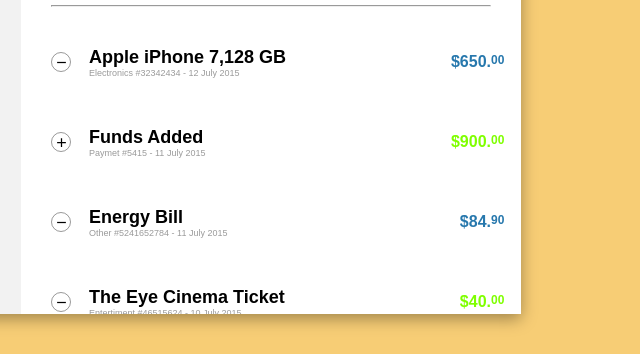
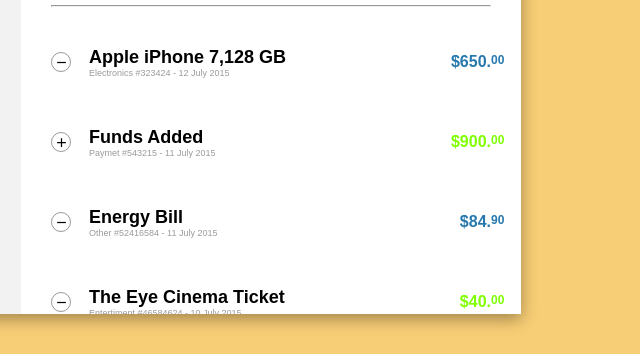
Before and after one commit to firdavs13/Assets, a plain HTML site: page index.html in a window 1280 px wide. Shown: the part 166-520 px from the top of the page, 539-1179 px from the left. Drawn offline with Linux system fonts and the light colour scheme.

```diff
--- a/index.html
+++ b/index.html
@@ -62,7 +62,9 @@
         <p class="heading">Curret Balance</p>
         <p class="right-nubm">$729.<span class="numb-dive">00</span></p>
       </div>
+
       <hr>
+
       <div class="right-bot">
 
         <!-- RIGHT-LIST -->
@@ -74,7 +76,7 @@
             </div>
             <div class="words">
               <p class="word-heading">Apple iPhone 7,128 GB</p>
-              <p class="word-desc">Electronics #32342434 - 12 July 2015</p>
+              <p class="word-desc">Electronics #323424 - 12 July 2015</p>
             </div>
             <div class="numbers">
               <p class="number">$650.<span class="numb-dive">00</span></p>
@@ -87,7 +89,7 @@
             </div>
             <div class="words">
               <p class="word-heading">Funds Added</p>
-              <p class="word-desc">Paymet #5415 - 11 July 2015</p>
+              <p class="word-desc">Paymet #543215 - 11 July 2015</p>
             </div>
             <div class="numbers">
               <p class="number">$900.<span class="numb-dive">00</span></p>
@@ -101,7 +103,7 @@
             <div class="words">
               <p class="word-heading">Energy Bill</p>
               <p class="word-desc">Other
-                 #5241652784 - 11 July 2015</p>
+                 #52416584 - 11 July 2015</p>
             </div>
             <div class="numbers">
               <p class="number">$84.<span class="numb-dive">90</span></p>
@@ -114,7 +116,7 @@
             </div>
             <div class="words">
               <p class="word-heading">The Eye Cinema Ticket</p>
-              <p class="word-desc">Entertiment #46515624 - 10 July 2015</p>
+              <p class="word-desc">Entertiment #46584624 - 10 July 2015</p>
             </div>
             <div class="numbers">
               <p class="number">$40.<span class="numb-dive">00</span></p>
@@ -127,7 +129,7 @@
             </div>
             <div class="words">
               <p class="word-heading">Apple iPhone 7,128 GB</p>
-              <p class="word-desc">Electronics #32342434 - 12 July 2015</p>
+              <p class="word-desc">Electronics #56442434 - 12 July 2015</p>
             </div>
             <div class="numbers">
               <p class="number">$650.<span class="numb-dive">00</span></p>
```
